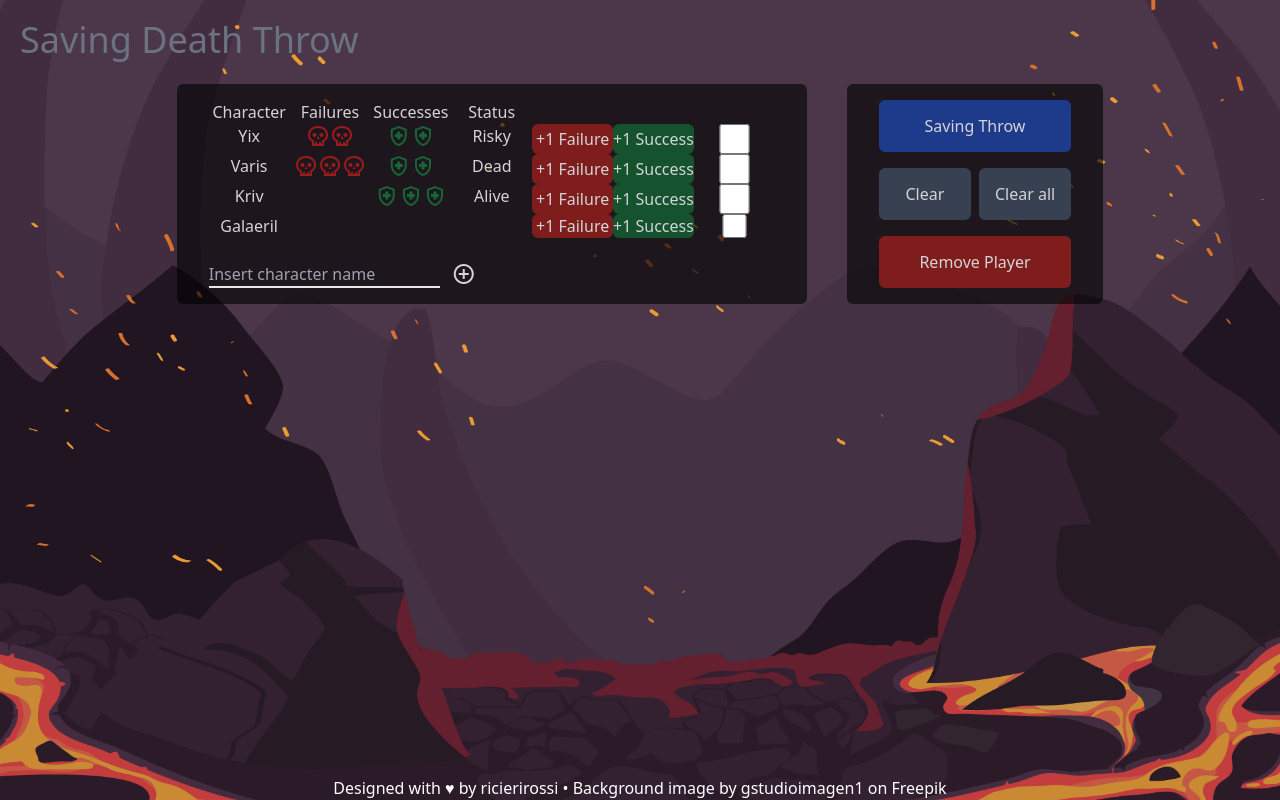
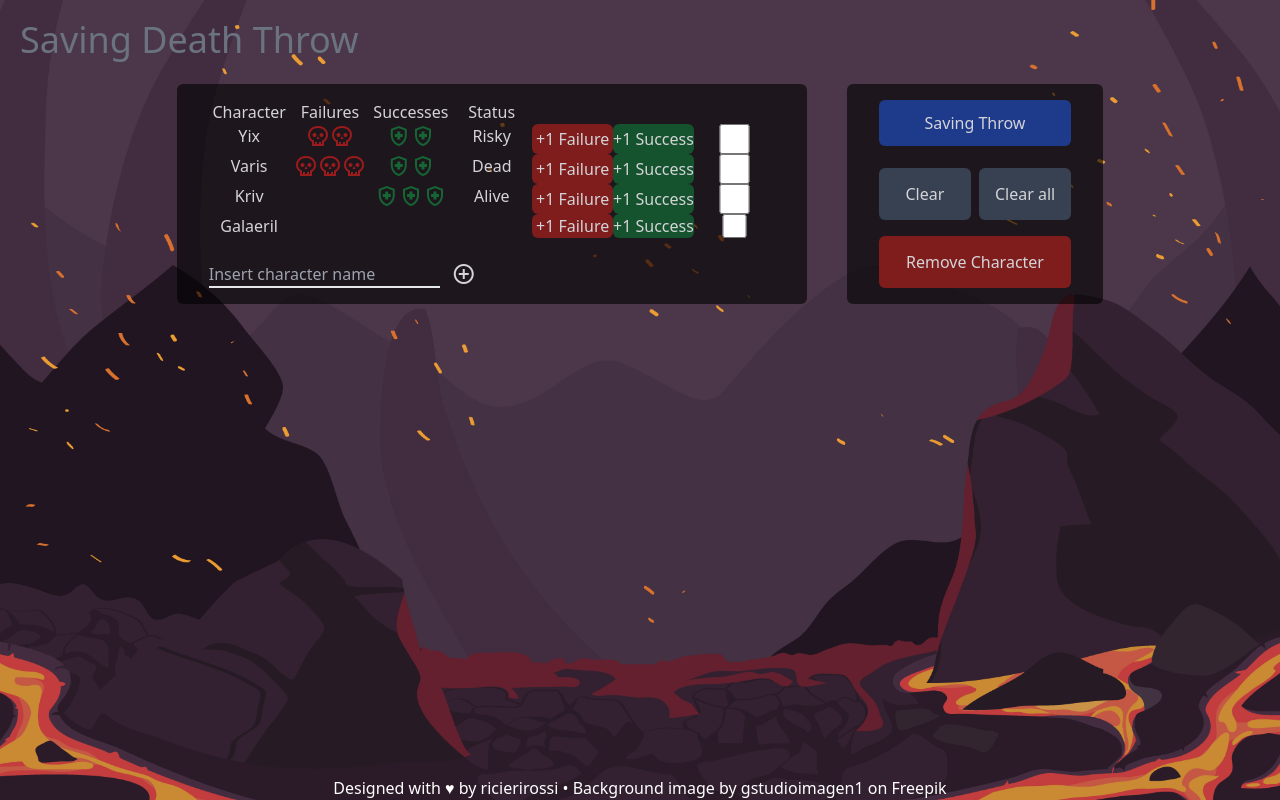
Before and after one commit to ricierirossi/death-saving-throw, a Vue app: page / in a window 1280 px wide. Built offline with nearby package versions, Linux system fonts and the light colour scheme.

Commit message:
Add rollDice and removeCharacters functions

```diff
--- a/src/components/ButtonSection.vue
+++ b/src/components/ButtonSection.vue
@@ -2,11 +2,17 @@
     <div
         class="grid grid-cols-2 gap-x-2 gap-y-4 mt-4 px-8 py-4 rounded-md bg-transparent-black text-zinc-300 md:mt-0"
     >
-        <button
-            class="bg-blue-900 hover:bg-blue-800 py-2 px-4 rounded-md col-start-1 col-span-2"
-        >
-            Saving Throw
-        </button>
+        <div class="grid col-start-1 col-span-2">
+            <button
+                class="bg-blue-900 hover:bg-blue-800 py-2 px-4 rounded-md"
+                @click="rollDice"
+            >
+                Saving Throw
+            </button>
+            <span class="text-center">
+                {{ diceThrow }}
+            </span>
+        </div>
         <button
             class="bg-gray-700 hover:bg-gray-600 py-2 px-4 rounded-md col-start-1"
             @click="clearSomeSavings"
@@ -21,15 +27,18 @@
         </button>
         <button
             class="bg-red-900 hover:bg-red-800 py-2 px-4 rounded-md col-start-1 col-span-2"
+            @click="removeCharacters"
         >
-            Remove Player
+            Remove Character
         </button>
     </div>
 </template>
 <script setup>
 import { useStatusStore } from "../../stores/StatusStore";
+import { ref } from "vue";
 
 const statusStore = useStatusStore();
+const diceThrow = ref("");
 
 const clearSomeSavings = () => {
     statusStore.clearSomeSavings();
@@ -38,4 +47,12 @@ const clearSomeSavings = () => {
 const clearAll = () => {
     statusStore.clearAllSavings();
 };
+
+const removeCharacters = () => {
+    statusStore.deleteCharacters();
+};
+
+const rollDice = () => {
+    diceThrow.value = Math.ceil(Math.random() * 20);
+};
 </script>
```
